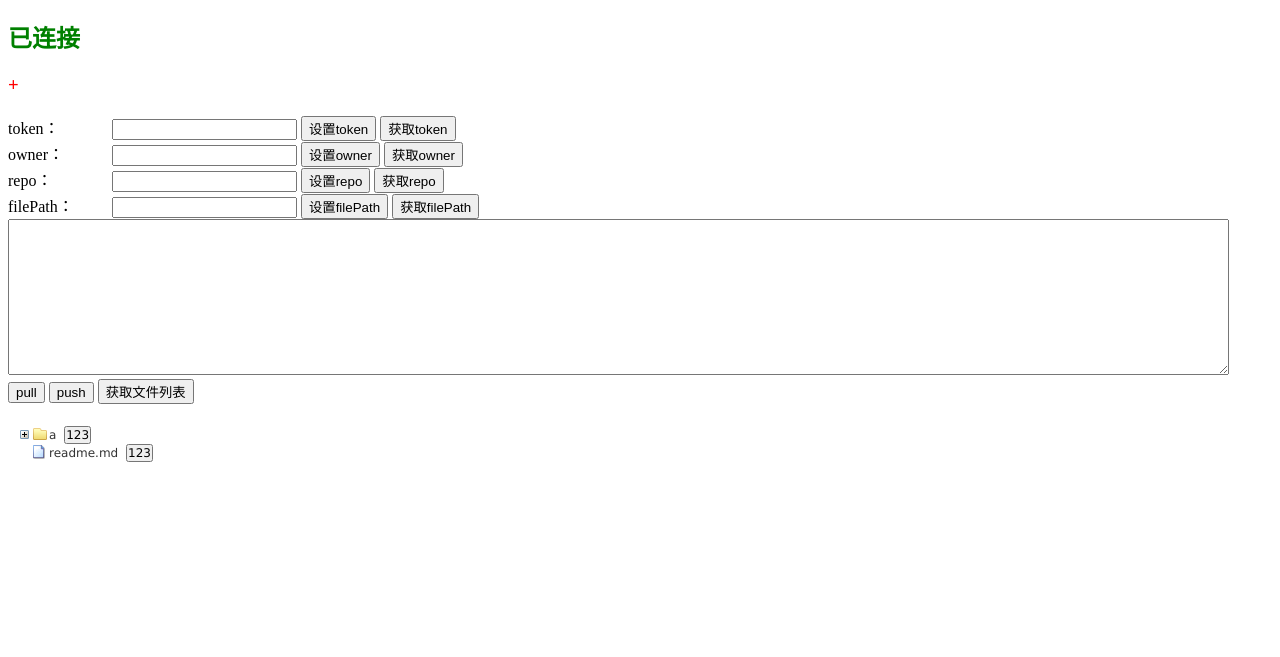
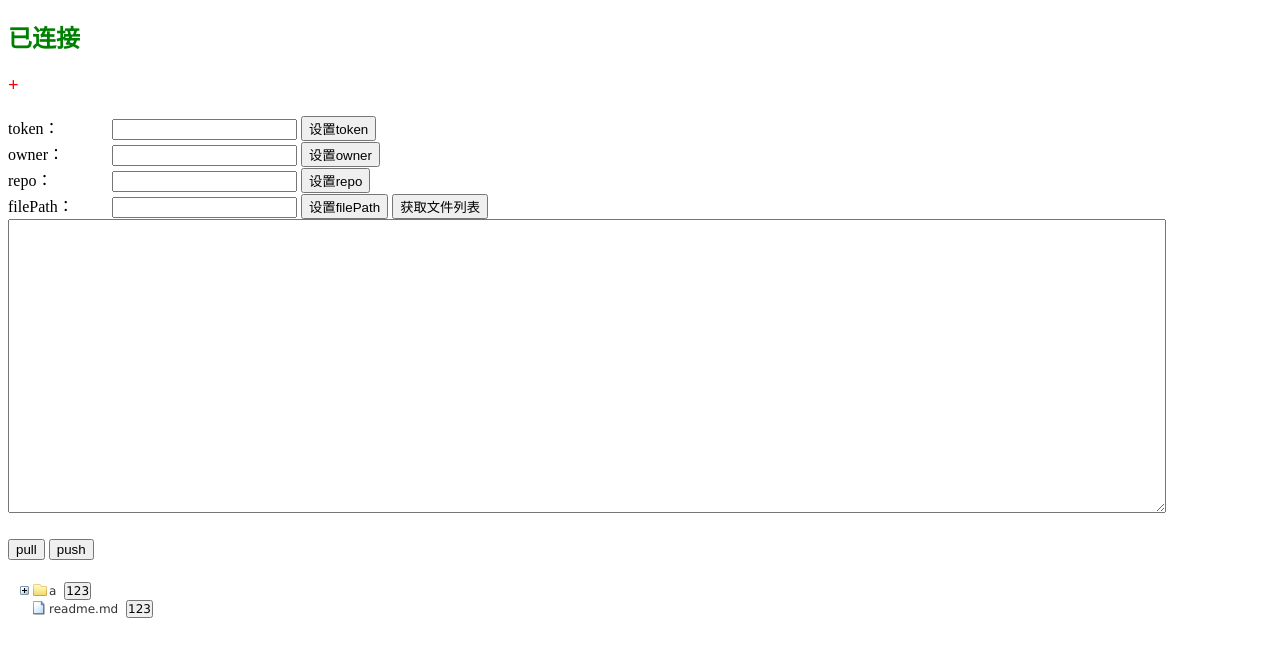
Before and after one commit to shuxuecode/tool, a plain HTML site: page noteByGit/index.html in a window 1280 px wide. Shown: the part 61-718 px from the top of the page. Drawn offline with Linux system fonts and the light colour scheme.

Commit message:
:see_no_evil: :rotating_light: :beers:

```diff
--- a/noteByGit/index.html
+++ b/noteByGit/index.html
@@ -11,8 +11,10 @@
     <link rel="stylesheet" href="js/zTree/css/zTreeStyle.css">
     <style>
         body {
-            width: 500px;
-            height: 400px;
+            /* width: 500px; */
+            /* height: 400px; */
+            width: 100%;
+            height: 100vh;
         }
 
         label {
@@ -32,6 +34,11 @@
             color: blue;
             text-decoration: underline;
         }
+
+        textarea {
+            height: 90%;
+            width: 90%;
+        }
     </style>
 </head>
 
@@ -47,40 +54,37 @@
         <label>token：</label>
         <input type="text" id="token" />
         <button id="updateToken">设置token</button>
-        <button id="showToken">获取token</button>
     </div>
 
     <div>
         <label>owner：</label>
         <input type="text" id="owner" />
         <button id="updateOwner">设置owner</button>
-        <button id="showOwner">获取owner</button>
     </div>
 
     <div>
         <label>repo：</label>
         <input type="text" id="repo" />
         <button id="updateRepo">设置repo</button>
-        <button id="showRepo">获取repo</button>
     </div>
 
     <div>
         <label>filePath：</label>
         <input type="text" id="filePath" />
         <button id="updateFilePath">设置filePath</button>
-        <button id="showFilePath">获取filePath</button>
+        <!-- <button id="showFilePath">获取filePath</button> -->
+        <button id="getFileBtn">获取文件列表</button>
     </div>
 
 
-    <div>
-        <textarea id="content" rows="10" cols="150"></textarea>
+    <div style="height: 40%;">
+        <!-- <textarea id="content" rows="10" cols="150"></textarea> -->
+        <textarea id="content"></textarea>
     </div>
 
     <div>
         <button id="pullBtn">pull</button>
         <button id="pushBtn">push</button>
-
-        <button id="getFileBtn">获取文件列表</button>
 
     </div>
 
--- a/noteByGit/js/main.js
+++ b/noteByGit/js/main.js
@@ -195,16 +195,12 @@ var init = function () {
 
     // 绑定事件
     document.getElementById('updateToken').onclick = setToken;
-    document.getElementById('showToken').onclick = getToken;
 
     document.getElementById('updateOwner').onclick = setOwner;
-    document.getElementById('showOwner').onclick = getOwner;
 
     document.getElementById('updateRepo').onclick = setRepo;
-    document.getElementById('showRepo').onclick = getRepo;
 
     document.getElementById('updateFilePath').onclick = setFilePath;
-    document.getElementById('showFilePath').onclick = getFilePath;
 
     document.getElementById('pullBtn').onclick = pullContent;
     document.getElementById('pushBtn').onclick = pushContent;
```
